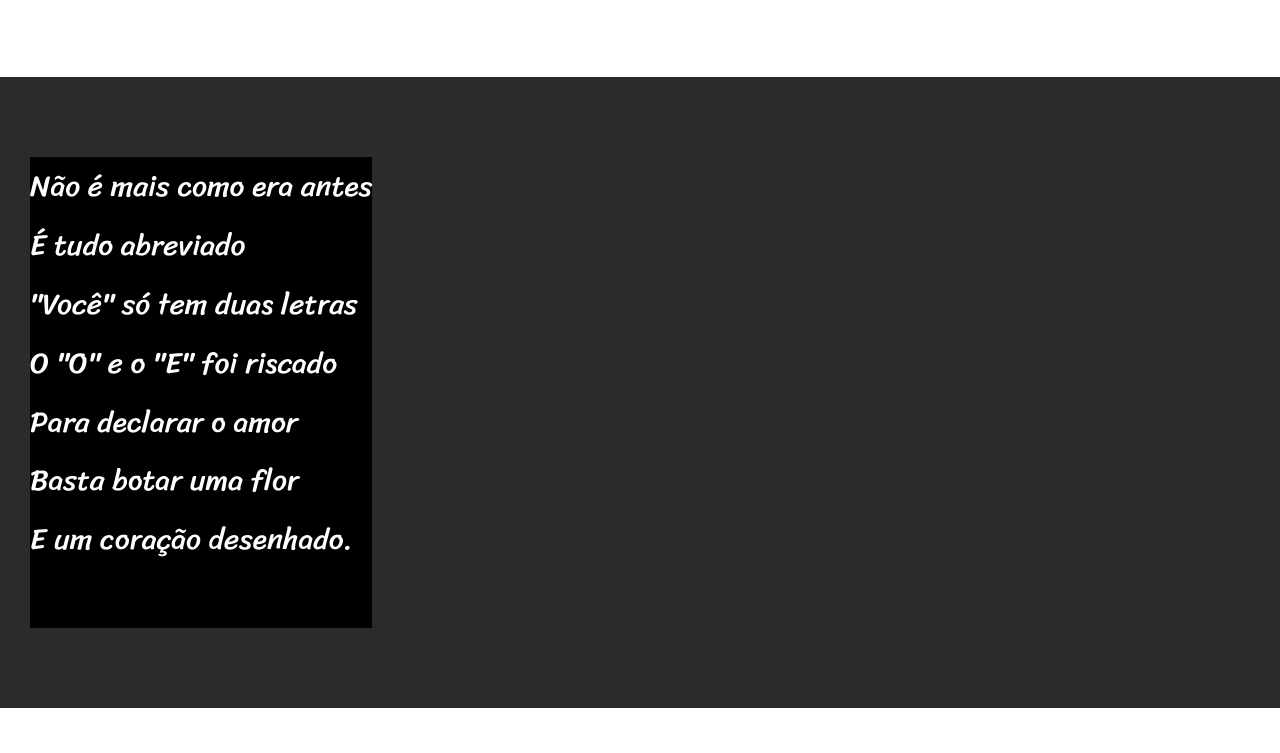
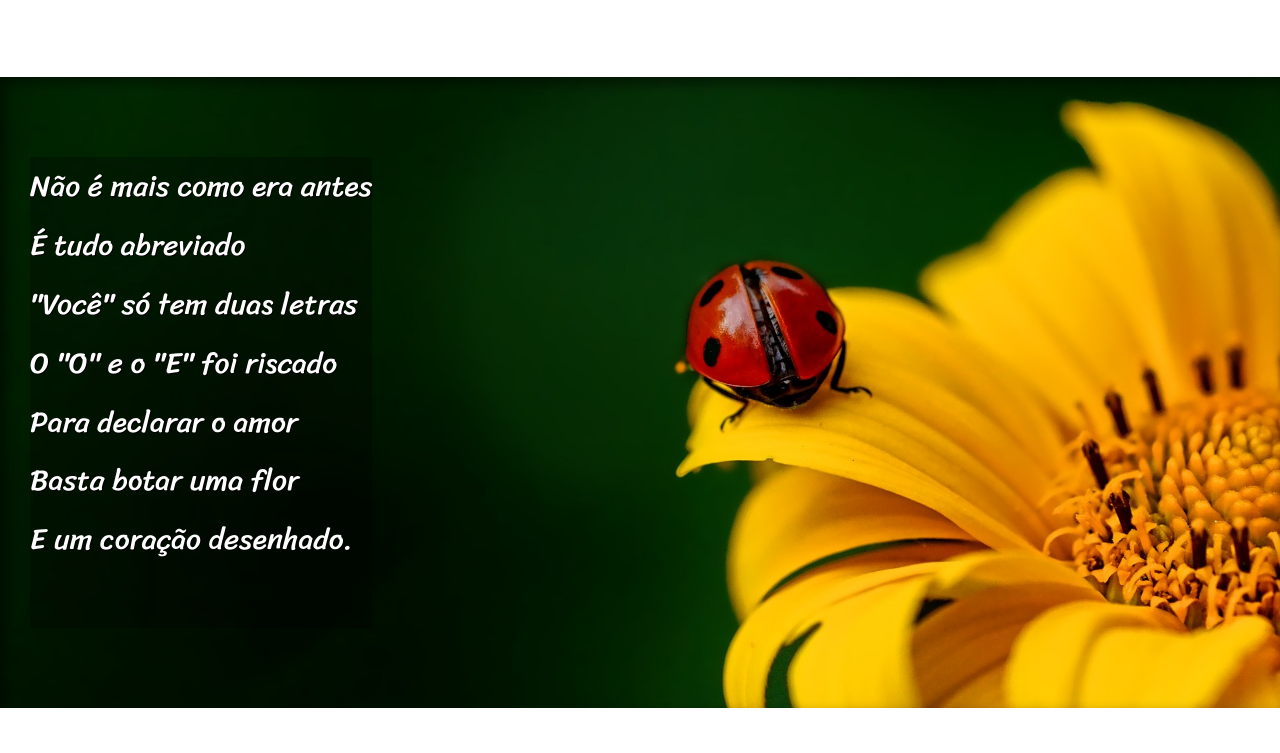
Before and after one commit to AllanAlmeidaDev8/html-css, a plain HTML site: page desafio/d012/index.html in a window 1280 px wide. Shown: the part 827-1580 px from the top of the page. Drawn offline with Linux system fonts and the light colour scheme.

Commit message:
projeto finalizado

```diff
--- a/desafio/d012/estilo/style.css
+++ b/desafio/d012/estilo/style.css
@@ -56,12 +56,17 @@ section{
 section.imagem{
     background-color: rgb(44, 43, 43);
     color: white;
+    box-shadow: inset 6px 6px 13px rgba(0, 0, 0, 0.473);
+    background-size: cover;
+    background-attachment: fixed ;
 
 }
 
 section.imagem > p {
     display: inline-block ;
-    background-color: black;
+    background-color: rgba(0, 0, 0, 0.288);
+    text-shadow: 1px 1px 0px black;
+
 }
 
 section > p{
@@ -84,10 +89,15 @@ footer{
 }
 
 section#img001{
-    background-image: url();
+    background-image: url(../imagens/background001.jpg);
+    background-position: right center;
+
 
 }
 
 section#img002{
+    background-image: url(../imagens/background002.jpg);
+    background-position: right center;
+
 
 }
--- a/desafio/d012/index.html
+++ b/desafio/d012/index.html
@@ -30,7 +30,7 @@
 
 
 
-    <section class="imagem" id="img002">
+    <section class="imagem" id="img001">
         <p>
             Não é mais como era antes <br>
             É tudo abreviado <br>
```
